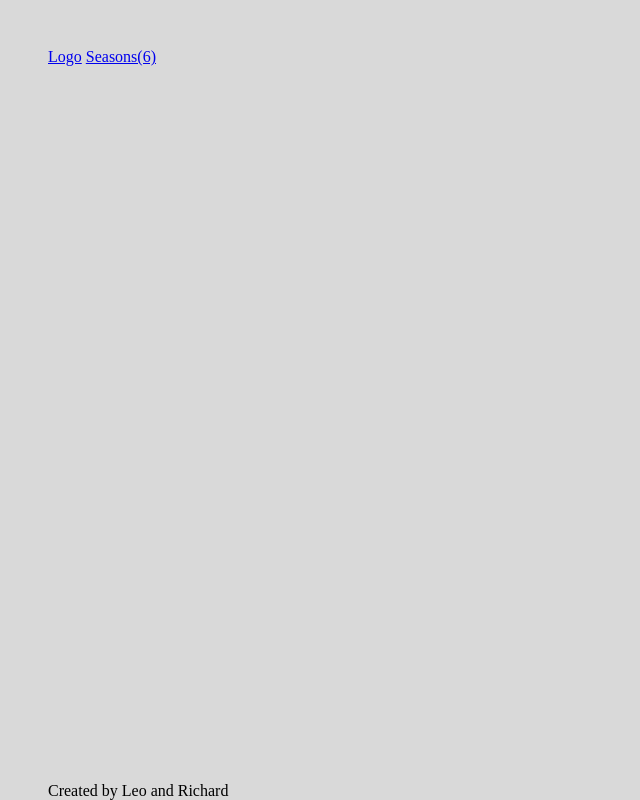
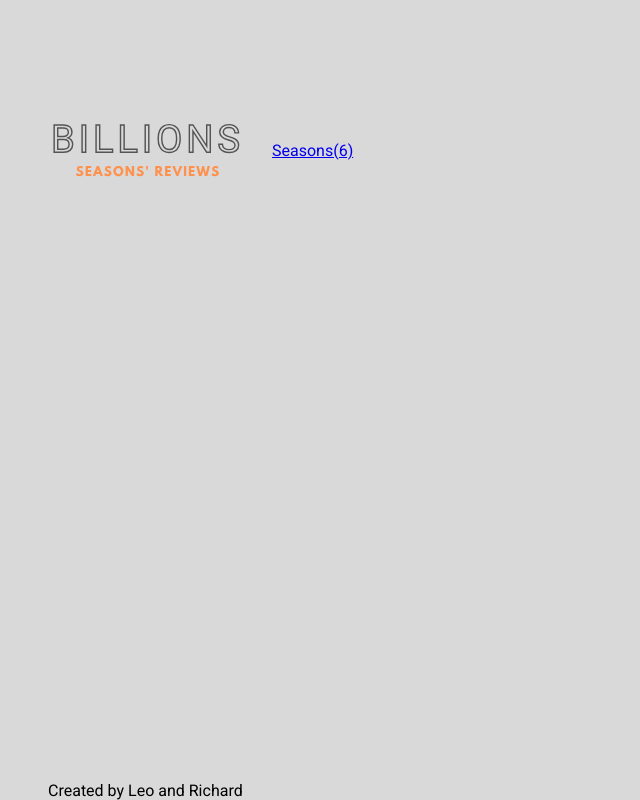
Before and after one commit to leopiresgoss/second-capstone-project, a website built with webpack: page src/index.html in a window 1280 px wide. Shown: the whole page, without its empty margins (0-640 px from the left). Built offline with nearby package versions, Linux system fonts and the light colour scheme; no server answers.

Commit message:
Add logo

```diff
--- a/src/index.html
+++ b/src/index.html
@@ -9,7 +9,9 @@
 <body>
   <header>
     <!-- Add logo image and the 'seasons(6)' should be render dynamically -->
-    <a id="logo" href="/">Logo</a>
+    <a id="logo" href="/">
+      <img src="./billions.svg" alt="logo">
+    </a>
     <a class="headlink" href="/">Seasons(6)</a>
   </header>
   <div class="content">
--- a/src/index.js
+++ b/src/index.js
@@ -1,8 +1,15 @@
 import './style.css';
+import logo from './billions.svg';
 import fetchSeasons from './modules/series_api.js';
 import renderPage from './modules/create_series.js';
 import Popup from './modules/popup/popup.js';
 import { sendLike, getlikes } from './modules/likes.js';
+
+// add logo
+const addLogo = () => {
+  const img = document.querySelector('#logo img');
+  img.src = logo;
+};
 
 // add comments event listener
 const openPopUp = () => {
@@ -64,6 +71,7 @@
 window.addEventListener('load', () => {
   fetchSeasons().then((data) => {
     renderPage(data);
+    addLogo();
     openPopUp();
     addLike();
     displayLikes();
--- a/src/style.css
+++ b/src/style.css
@@ -1,8 +1,11 @@
+@import url('https://fonts.googleapis.com/css2?family=Roboto:wght@300;400;500;700&display=swap');
+
 * {
   box-sizing: border-box;
   margin: 0;
   padding: 0;
   border: 0;
+  font-family: 'Roboto', sans-serif;
 }
 
 body {
@@ -14,6 +17,17 @@
 
 .hide {
   display: none;
+}
+
+header {
+  display: flex;
+  align-items: center;
+  gap: 24px;
+  flex-wrap: wrap;
+}
+
+#logo img {
+  width: 200px;
 }
 
 /* popup window */
--- a/webpack.config.js
+++ b/webpack.config.js
@@ -24,6 +24,10 @@
         test: /\.css$/i,
         use: ['style-loader', 'css-loader'],
       },
+      {
+        test: /\.(png|svg|jpg|jpeg|gif)$/i,
+        type: 'asset/resource',
+      },
     ],
   },
 };
```
Also changed, not shown: dist/2bddbc0ffedbc653de5f.svg (added), dist/index.html, dist/main.js, src/billions.svg (added).
